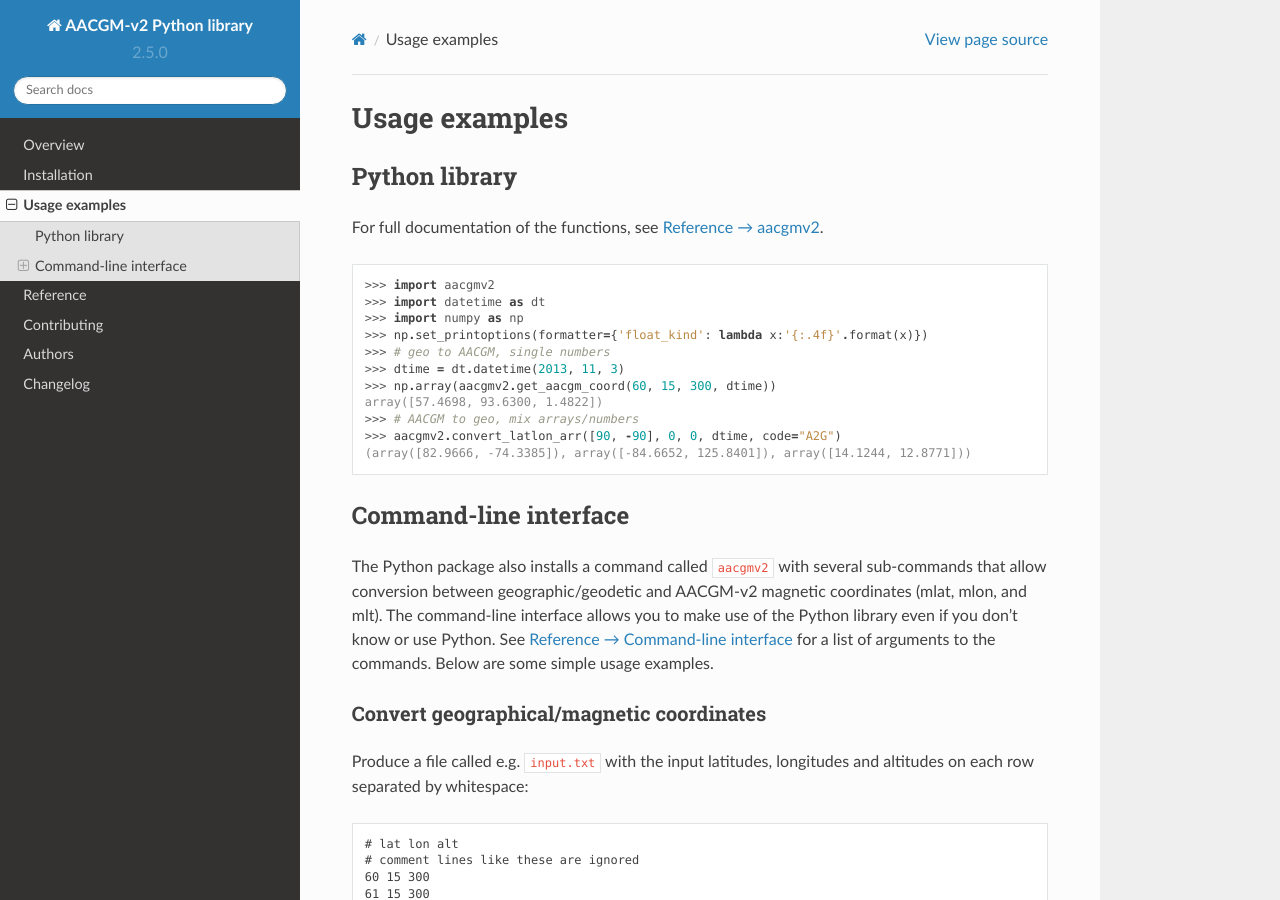
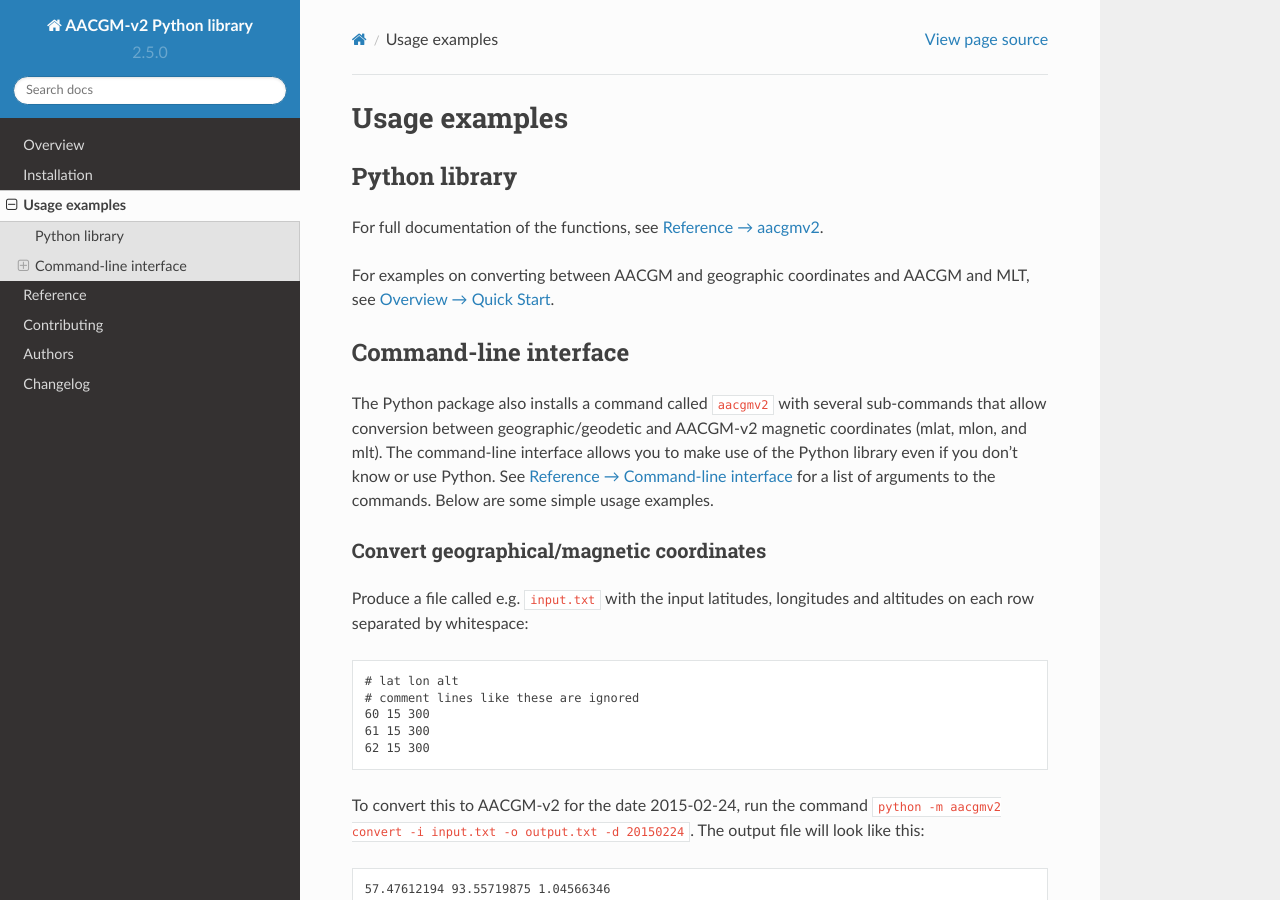
Before and after one commit to aburrell/aacgmv2, a Sphinx documentation site: the page built from docs/usage.rst, in a window 1280 px wide and 900 px high. Built offline with Sphinx 7.4.7 and the Read the Docs theme 2.0.0, drawn with Linux system fonts in a browser that asks for light colours.

Commit message:
usage
Removed duplicate example in usage.rst that kept failing in travis, though it passed in the README.

```diff
--- a/docs/usage.rst
+++ b/docs/usage.rst
@@ -7,17 +7,8 @@ Python library
 
 For full documentation of the functions, see :doc:`Reference → aacgmv2 <reference/aacgmv2>`.
 
-    >>> import aacgmv2
-    >>> import datetime as dt
-    >>> import numpy as np
-    >>> np.set_printoptions(formatter={'float_kind': lambda x:'{:.4f}'.format(x)})
-    >>> # geo to AACGM, single numbers
-    >>> dtime = dt.datetime(2013, 11, 3)
-    >>> np.array(aacgmv2.get_aacgm_coord(60, 15, 300, dtime))
-    array([57.4698, 93.6300, 1.4822])
-    >>> # AACGM to geo, mix arrays/numbers
-    >>> aacgmv2.convert_latlon_arr([90, -90], 0, 0, dtime, code="A2G")
-    (array([82.9666, -74.3385]), array([-84.6652, 125.8401]), array([14.1244, 12.8771]))
+For examples on converting between AACGM and geographic coordinates and AACGM
+and MLT, see :doc:`Overview → Quick Start <readme>`.
 
 Command-line interface
 ======================
```
